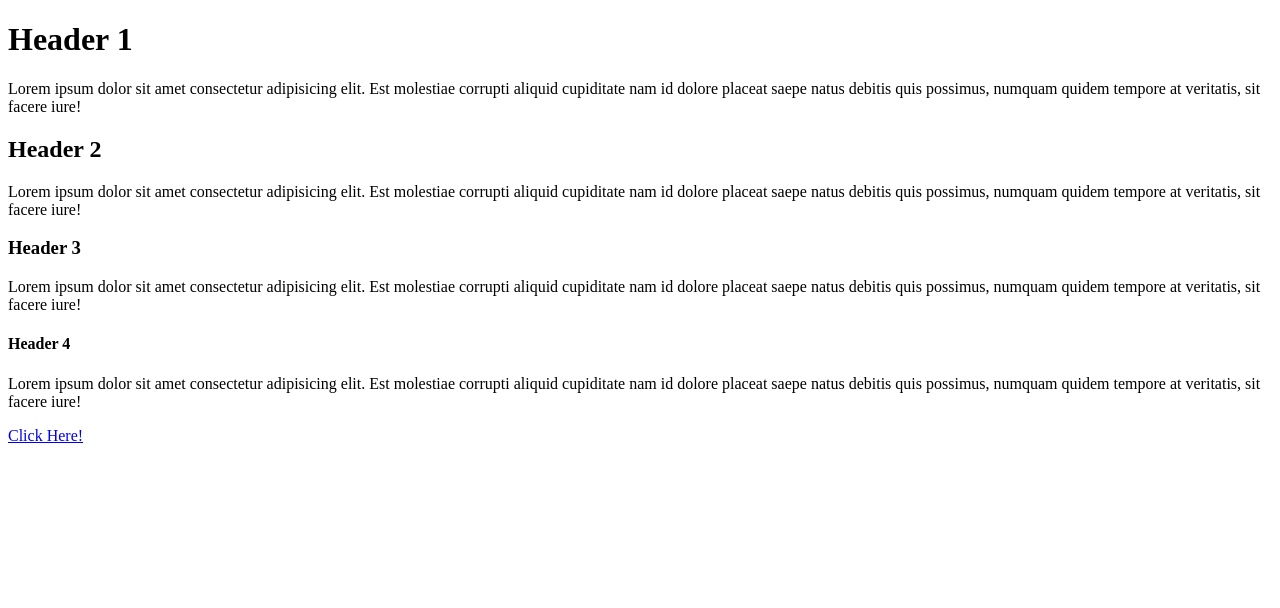
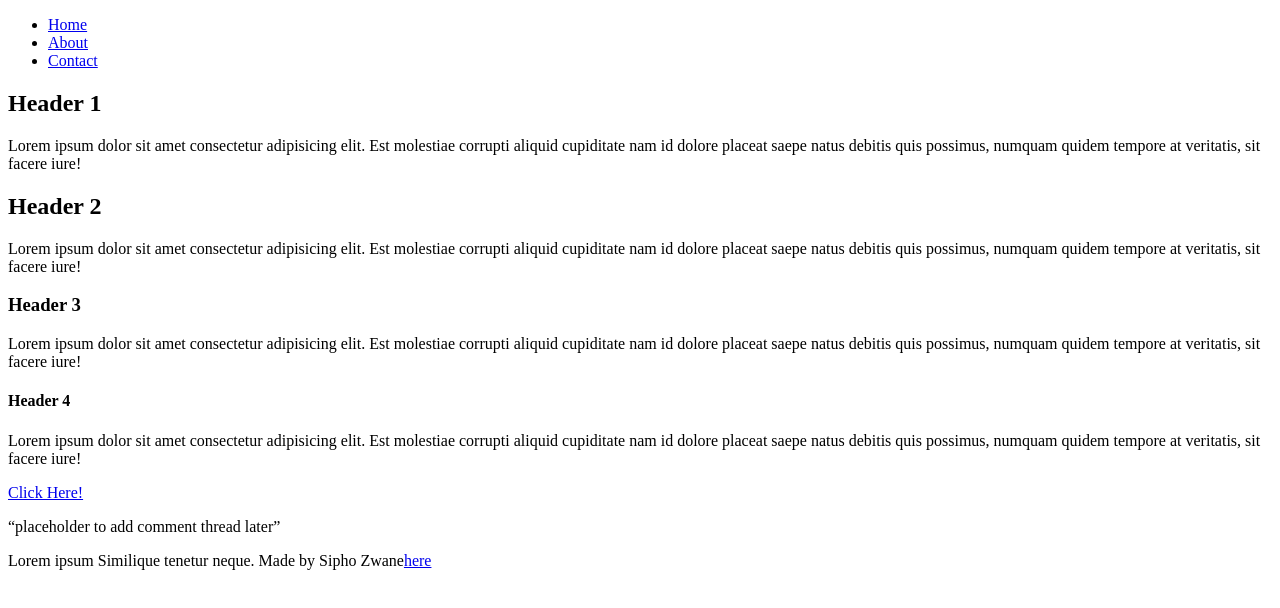
Before and after one commit to szwanne/My_First_Portfolio, a plain HTML site: page html_basic/index.html in a window 1280 px wide. Drawn offline with Linux system fonts and the light colour scheme.

Commit message:
Updated the index file

```diff
--- a/html_basic/index.html
+++ b/html_basic/index.html
@@ -6,31 +6,60 @@
     <meta name="viewport" content="width=device-width, initial-scale=1.0" />
   </head>
   <body>
+    <header>
+      <nav>
+        <ul>
+          <li><a href="#" target="_blank">Home</a></li>
+          <li><a href="#" target="_blank">About</a></li>
+          <li><a href="#" target="_blank">Contact</a></li>
+        </ul>
+      </nav>
+    </header>
+
+    <main>
+      <article>
         <h1>Header 1</h1>
         <p>
           Lorem ipsum dolor sit amet consectetur adipisicing elit. Est molestiae
-      corrupti aliquid cupiditate nam id dolore placeat saepe natus debitis quis
-      possimus, numquam quidem tempore at veritatis, sit facere iure!
+          corrupti aliquid cupiditate nam id dolore placeat saepe natus debitis
+          quis possimus, numquam quidem tempore at veritatis, sit facere iure!
         </p>
+      </article>
+      <article>
         <h2>Header 2</h2>
         <p>
           Lorem ipsum dolor sit amet consectetur adipisicing elit. Est molestiae
-      corrupti aliquid cupiditate nam id dolore placeat saepe natus debitis quis
-      possimus, numquam quidem tempore at veritatis, sit facere iure!
+          corrupti aliquid cupiditate nam id dolore placeat saepe natus debitis
+          quis possimus, numquam quidem tempore at veritatis, sit facere iure!
         </p>
+      </article>
+      <article>
         <h3>Header 3</h3>
         <p>
           Lorem ipsum dolor sit amet consectetur adipisicing elit. Est molestiae
-      corrupti aliquid cupiditate nam id dolore placeat saepe natus debitis quis
-      possimus, numquam quidem tempore at veritatis, sit facere iure!
+          corrupti aliquid cupiditate nam id dolore placeat saepe natus debitis
+          quis possimus, numquam quidem tempore at veritatis, sit facere iure!
         </p>
+      </article>
+      <article>
         <h4>Header 4</h4>
         <p>
           Lorem ipsum dolor sit amet consectetur adipisicing elit. Est molestiae
-      corrupti aliquid cupiditate nam id dolore placeat saepe natus debitis quis
-      possimus, numquam quidem tempore at veritatis, sit facere iure!
+          corrupti aliquid cupiditate nam id dolore placeat saepe natus debitis
+          quis possimus, numquam quidem tempore at veritatis, sit facere iure!
         </p>
         <!-- prettier-ignore -->
         <a href="https://i.ibb.co/gTDZZT8/ALX-Logo-07.png" target="_blank">Click Here!</a>
+      </article>
+      <aside>
+        <p>“placeholder to add comment thread later”</p>
+      </aside>
+    </main>
+    <footer>
+      <!-- prettier-ignore -->
+      <p>
+        Lorem ipsum Similique tenetur neque. Made by Sipho Zwane<a href="#"target="_blank">here</a>
+      </p>
+    </footer>
   </body>
 </html>
```
Lines whose indentation alone changed are shown as unchanged.
